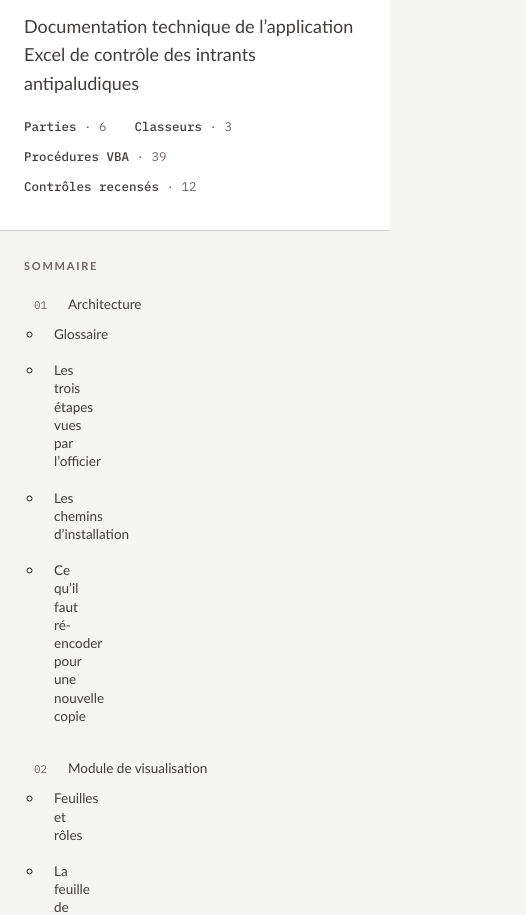
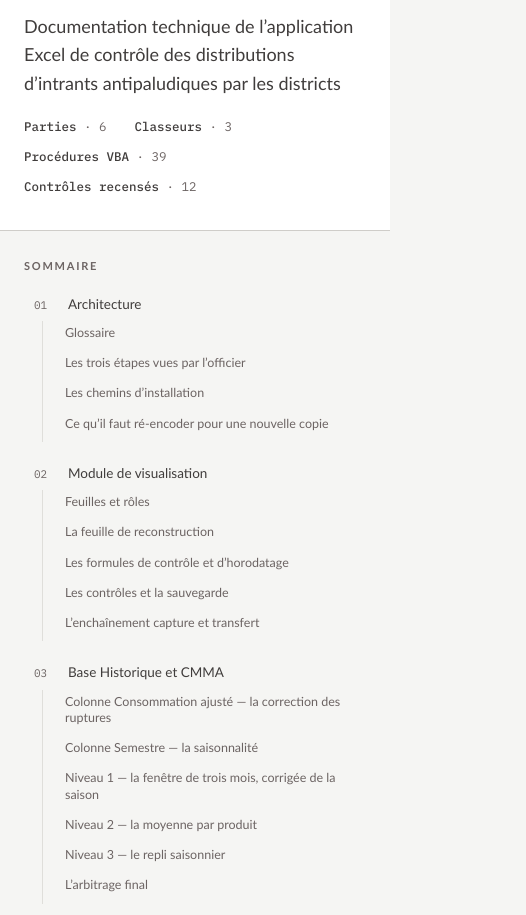
Before and after one commit to fpersoons/PCDD, a plain HTML site: page docs/Guide_developpeur_PCDD.html in a window 390 px wide. Shown: the part 220-1135 px from the top of the page, 526 px wide, since content can reach past the window. Drawn offline with Linux system fonts and the light colour scheme.

Commit message:
Sommaire HTML : sous-menus lisibles, colonne defilante, pas de debordement sur petit ecran
- les liens de chapitre heritaient de la grille des parties : le libelle
  tombait dans la colonne de 26 px du numero, un mot par ligne
- le sommaire defile desormais pour lui-meme (36 entrees)
- code en ligne : plus de white-space nowrap, la page ne deborde plus a 390 px
- sous-titre : controle des distributions d intrants antipaludiques par les districts

```diff
--- a/chaine/guide-developpeur/render-docx.js
+++ b/chaine/guide-developpeur/render-docx.js
@@ -233,7 +233,7 @@ const doc = new Document({
   creator: 'Chemonics International — GHSC-PSM',
   lastModifiedBy: 'Chemonics International — GHSC-PSM',
   title: META.titre,
-  description: 'Documentation technique de l’application Excel de contrôle des intrants antipaludiques',
+  description: 'Documentation technique de l’application Excel de contrôle des distributions d’intrants antipaludiques par les districts',
   numbering: { config: [{ reference: 'liste', levels: [{ level: 0, format: 'decimal', text: '%1.', alignment: AlignmentType.START }] }] },
   styles: { default: { document: { run: { font: FB, size: 21, color: ENCRE2 },
                                    paragraph: { spacing: { after: 130, line: 265 } } } } },
--- a/chaine/guide-developpeur/style.css
+++ b/chaine/guide-developpeur/style.css
@@ -111,6 +111,7 @@ h1,h2,h3,h4,.ui,nav.toc a,th,table,.pill,.sev,.lbl,.trig,.toc-title,.kicker{
   font-family:"Gill Sans MT","Gill Sans","Source Sans 3","Helvetica Neue",Arial,sans-serif;
 }
 code,pre,.mono{font-family:"IBM Plex Mono",ui-monospace,"SF Mono",Menlo,Consolas,monospace}
+/* un chemin ou un nom de plage ne doit pas élargir la page sur petit écran */
 
 /* ---------- shell ---------- */
 .wrap{max-width:1140px;margin:0 auto;padding:0 24px}
@@ -146,7 +147,14 @@ h1{
 .mast-meta b{color:var(--ink-2);font-weight:500}
 
 /* ---------- nav ---------- */
-nav.toc{position:sticky;top:24px;padding:36px 0 40px}
+nav.toc{
+  position:sticky;top:24px;padding:36px 0 40px;
+  max-height:calc(100vh - 48px);overflow-y:auto;overscroll-behavior:contain;
+  scrollbar-width:thin;scrollbar-color:var(--line-strong) transparent;
+}
+nav.toc::-webkit-scrollbar{width:6px}
+nav.toc::-webkit-scrollbar-thumb{background:var(--line-strong);border-radius:3px}
+nav.toc::-webkit-scrollbar-track{background:transparent}
 nav.toc .toc-title{
   font-family:"Gill Sans MT","Gill Sans","Source Sans 3",sans-serif;font-size:11px;font-weight:600;letter-spacing:.16em;
   text-transform:uppercase;color:var(--muted);margin:0 0 14px;
@@ -161,6 +169,19 @@ nav.toc a{
 nav.toc a:hover{background:var(--surface);color:var(--accent);border-left-color:var(--accent)}
 nav.toc a:focus-visible{outline:2px solid var(--accent);outline-offset:2px}
 nav.toc .n{font-family:"IBM Plex Mono",monospace;font-size:11px;color:var(--muted);font-variant-numeric:tabular-nums}
+
+/* sous-menus : chapitres d'une partie */
+nav.toc ul.sub{
+  list-style:none;margin:2px 0 10px;padding:0 0 0 12px;
+  display:flex;flex-direction:column;gap:0;
+  margin-left:18px;border-left:1px solid var(--line);
+}
+nav.toc ul.sub a{
+  display:block;grid-template-columns:none;
+  font-size:12.5px;line-height:1.3;color:var(--muted);
+  padding:4px 8px;border-left:2px solid transparent;border-radius:0 4px 4px 0;
+}
+nav.toc ul.sub a:hover{background:var(--surface);color:var(--accent);border-left-color:var(--accent)}
 
 main{padding:44px 0 120px;min-width:0}
 
@@ -187,7 +208,8 @@ hr.rule{border:0;border-top:1px solid var(--line);margin:44px 0}
 /* ---------- inline code ---------- */
 code{
   font-size:.855em;background:var(--surface-2);border:1px solid var(--line);
-  padding:.08em .34em;border-radius:3px;color:var(--ink);white-space:nowrap;
+  padding:.08em .34em;border-radius:3px;color:var(--ink);
+  white-space:normal;overflow-wrap:break-word;
 }
 .cell{color:var(--accent);background:var(--accent-soft);border-color:transparent}
 
@@ -264,7 +286,7 @@ figcaption{font-size:12.5px;color:var(--muted);margin-top:10px}
 }
 .fiche h4{margin:0 0 4px;font-size:14.5px;color:var(--ink);font-family:"IBM Plex Mono",monospace;font-weight:600}
 .fiche .trig{font-family:"Gill Sans MT","Gill Sans","Source Sans 3",sans-serif;font-size:11.5px;color:var(--muted);margin:0 0 12px}
-.fiche dl{display:grid;grid-template-columns:auto 1fr;gap:6px 16px;margin:0;font-size:13.8px}
+.fiche dl{display:grid;grid-template-columns:auto minmax(0,1fr);gap:6px 16px;margin:0;font-size:13.8px}
 .fiche dt{font-family:"Gill Sans MT","Gill Sans","Source Sans 3",sans-serif;font-size:10.5px;font-weight:600;letter-spacing:.1em;
           text-transform:uppercase;color:var(--muted);padding-top:4px}
 .fiche dd{margin:0;color:var(--ink-2)}
@@ -312,8 +334,9 @@ footer p{max-width:78ch;margin:0 0 12px}
 .foot-legal{border-top:1px solid var(--line);padding-top:16px;font-size:11.8px}
 
 @media (max-width:900px){
-  .layout{grid-template-columns:1fr;gap:0}
-  nav.toc{position:static;padding:26px 0 6px;border-bottom:1px solid var(--line)}
+  .layout{grid-template-columns:minmax(0,1fr);gap:0}
+  nav.toc{position:static;padding:26px 0 6px;border-bottom:1px solid var(--line);
+          max-height:none;overflow:visible}
   nav.toc ol{display:grid;grid-template-columns:repeat(auto-fit,minmax(210px,1fr));gap:0}
   main{padding-top:30px}
 }
--- a/docs/Guide_developpeur_PCDD.html
+++ b/docs/Guide_developpeur_PCDD.html
@@ -126,6 +126,7 @@ h1,h2,h3,h4,.ui,nav.toc a,th,table,.pill,.sev,.lbl,.trig,.toc-title,.kicker{
   font-family:"Gill Sans MT","Gill Sans","Source Sans 3","Helvetica Neue",Arial,sans-serif;
 }
 code,pre,.mono{font-family:"IBM Plex Mono",ui-monospace,"SF Mono",Menlo,Consolas,monospace}
+/* un chemin ou un nom de plage ne doit pas élargir la page sur petit écran */
 
 /* ---------- shell ---------- */
 .wrap{max-width:1140px;margin:0 auto;padding:0 24px}
@@ -161,7 +162,14 @@ h1{
 .mast-meta b{color:var(--ink-2);font-weight:500}
 
 /* ---------- nav ---------- */
-nav.toc{position:sticky;top:24px;padding:36px 0 40px}
+nav.toc{
+  position:sticky;top:24px;padding:36px 0 40px;
+  max-height:calc(100vh - 48px);overflow-y:auto;overscroll-behavior:contain;
+  scrollbar-width:thin;scrollbar-color:var(--line-strong) transparent;
+}
+nav.toc::-webkit-scrollbar{width:6px}
+nav.toc::-webkit-scrollbar-thumb{background:var(--line-strong);border-radius:3px}
+nav.toc::-webkit-scrollbar-track{background:transparent}
 nav.toc .toc-title{
   font-family:"Gill Sans MT","Gill Sans","Source Sans 3",sans-serif;font-size:11px;font-weight:600;letter-spacing:.16em;
   text-transform:uppercase;color:var(--muted);margin:0 0 14px;
@@ -176,6 +184,19 @@ nav.toc a{
 nav.toc a:hover{background:var(--surface);color:var(--accent);border-left-color:var(--accent)}
 nav.toc a:focus-visible{outline:2px solid var(--accent);outline-offset:2px}
 nav.toc .n{font-family:"IBM Plex Mono",monospace;font-size:11px;color:var(--muted);font-variant-numeric:tabular-nums}
+
+/* sous-menus : chapitres d'une partie */
+nav.toc ul.sub{
+  list-style:none;margin:2px 0 10px;padding:0 0 0 12px;
+  display:flex;flex-direction:column;gap:0;
+  margin-left:18px;border-left:1px solid var(--line);
+}
+nav.toc ul.sub a{
+  display:block;grid-template-columns:none;
+  font-size:12.5px;line-height:1.3;color:var(--muted);
+  padding:4px 8px;border-left:2px solid transparent;border-radius:0 4px 4px 0;
+}
+nav.toc ul.sub a:hover{background:var(--surface);color:var(--accent);border-left-color:var(--accent)}
 
 main{padding:44px 0 120px;min-width:0}
 
@@ -202,7 +223,8 @@ hr.rule{border:0;border-top:1px solid var(--line);margin:44px 0}
 /* ---------- inline code ---------- */
 code{
   font-size:.855em;background:var(--surface-2);border:1px solid var(--line);
-  padding:.08em .34em;border-radius:3px;color:var(--ink);white-space:nowrap;
+  padding:.08em .34em;border-radius:3px;color:var(--ink);
+  white-space:normal;overflow-wrap:break-word;
 }
 .cell{color:var(--accent);background:var(--accent-soft);border-color:transparent}
 
@@ -279,7 +301,7 @@ figcaption{font-size:12.5px;color:var(--muted);margin-top:10px}
 }
 .fiche h4{margin:0 0 4px;font-size:14.5px;color:var(--ink);font-family:"IBM Plex Mono",monospace;font-weight:600}
 .fiche .trig{font-family:"Gill Sans MT","Gill Sans","Source Sans 3",sans-serif;font-size:11.5px;color:var(--muted);margin:0 0 12px}
-.fiche dl{display:grid;grid-template-columns:auto 1fr;gap:6px 16px;margin:0;font-size:13.8px}
+.fiche dl{display:grid;grid-template-columns:auto minmax(0,1fr);gap:6px 16px;margin:0;font-size:13.8px}
 .fiche dt{font-family:"Gill Sans MT","Gill Sans","Source Sans 3",sans-serif;font-size:10.5px;font-weight:600;letter-spacing:.1em;
           text-transform:uppercase;color:var(--muted);padding-top:4px}
 .fiche dd{margin:0;color:var(--ink-2)}
@@ -327,8 +349,9 @@ footer p{max-width:78ch;margin:0 0 12px}
 .foot-legal{border-top:1px solid var(--line);padding-top:16px;font-size:11.8px}
 
 @media (max-width:900px){
-  .layout{grid-template-columns:1fr;gap:0}
-  nav.toc{position:static;padding:26px 0 6px;border-bottom:1px solid var(--line)}
+  .layout{grid-template-columns:minmax(0,1fr);gap:0}
+  nav.toc{position:static;padding:26px 0 6px;border-bottom:1px solid var(--line);
+          max-height:none;overflow:visible}
   nav.toc ol{display:grid;grid-template-columns:repeat(auto-fit,minmax(210px,1fr));gap:0}
   main{padding-top:30px}
 }
@@ -368,7 +391,7 @@ h4.sub{font-family:"Gill Sans MT","Gill Sans","Source Sans 3",sans-serif;font-si
         <span>Novembre 2026</span>
       </div>
       <h1>Guide développeur PCDD</h1>
-      <p class="standfirst">Documentation technique de l’application Excel de contrôle des intrants antipaludiques</p>
+      <p class="standfirst">Documentation technique de l’application Excel de contrôle des distributions d’intrants antipaludiques par les districts</p>
       <div class="mast-meta">
         <span><b>Parties</b> · 6</span>
         <span><b>Classeurs</b> · 3</span>
```
Also changed, not shown: chaine/guide-developpeur/contenu.json, 1 other file.
